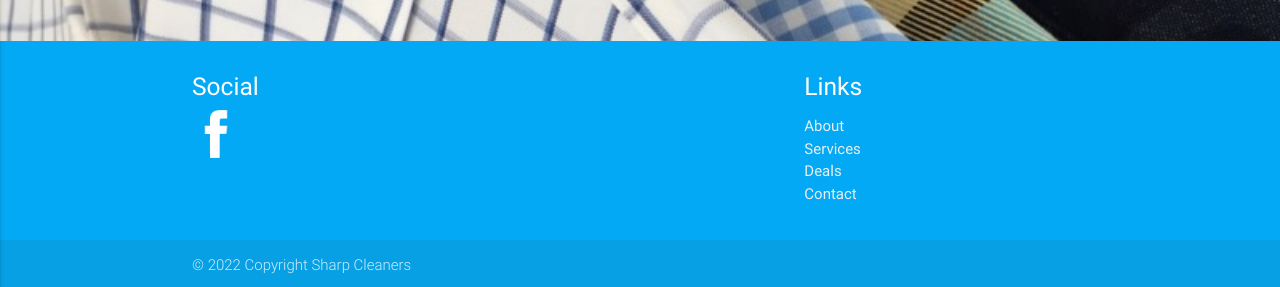
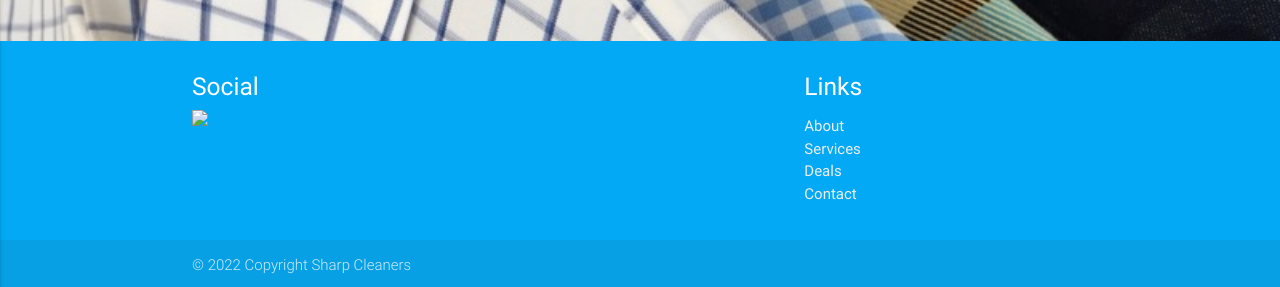
Before and after one commit to sharpcleanersnj/sharpcleanersnj.github.io, a Jekyll site: the page built from index.md, in a window 1280 px wide and 900 px high, scrolled down 573 px. Shown: the part 610-897 px from the top of the window. Built offline with Jekyll 4.4.1, drawn with Linux system fonts in a browser that asks for light colours; nearby versions of some CDN libraries.

Commit message:
Update footer.html

```diff
--- a/_includes/footer.html
+++ b/_includes/footer.html
@@ -3,7 +3,7 @@
     <div class="row">
       <div class="col l6 s12">
         <h5 class="white-text">Social</h5>
-    <a href="https://www.facebook.com/sharpcleanersnj" target="_blank"><img src="assets/facebook-48.png">
+    <a href="https://www.facebook.com/sharpcleanersnj" target="_blank"><img src="sharpcleanersnj.github.io/assets/facebook-48.png">
 									</a>
 
 	    </div>
```
